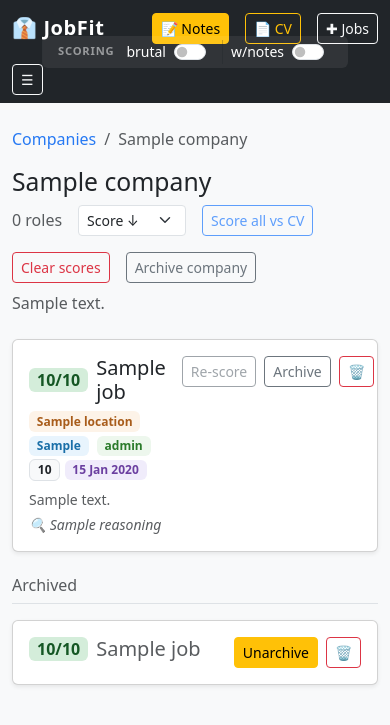
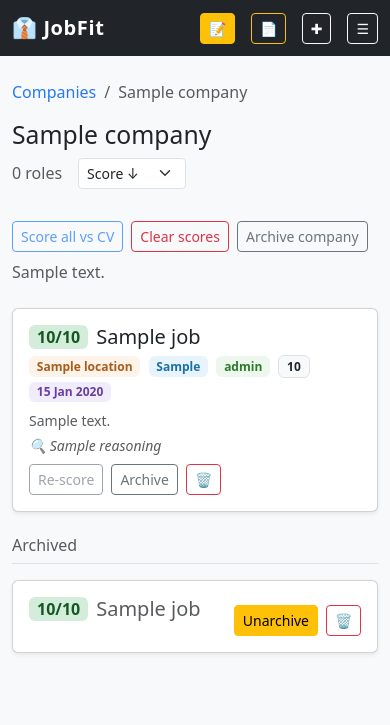
Before and after one commit to sarusso/jobfit, a Django app: template services/webapp/code/jobfit/core_app/templates/jobs/company.html in a window 390 px wide. Shown: the top 725 px of the page. Run offline with Django 3.2, Linux system fonts and the light colour scheme; a user stored in the database is signed in; tables that the repository leaves empty hold one stand-in row (values such as "Sample post"); the template is opened without the code that fills it: values that come from a table or form of the project are taken from there, most other values are stand-ins (such as "Sample title", 1, 10 or a date in 2020).

Commit message:
Improve mobile layout across job, company, and account pages
- Navbar: hide scoring pill on mobile (d-md), icon-only buttons, scoring toggles in offcanvas
- Job detail: buttons wrap below title on <lg, CV Match card reordered to top on mobile
- Company: job card buttons wrap on <md, Score all vs CV grouped with Clear/Archive on mobile
- Account: smaller redeem input with shorter placeholder
- All mobile breakpoints bumped to md/lg to cover tablets up to 991px

Co-Authored-By: Claude Sonnet 4.6 <noreply@anthropic.com>

```diff
--- a/services/webapp/code/jobfit/core_app/templates/account.html
+++ b/services/webapp/code/jobfit/core_app/templates/account.html
@@ -160,10 +160,10 @@
           <div class="account-row">
             <div class="account-label">Redeem gift code</div>
             <div class="account-value">
-              <div class="input-group input-group-sm" style="width:16rem">
+              <div class="input-group input-group-sm" style="max-width:13rem">
                 <input type="text" name="code" class="form-control"
-                       placeholder="XXXX-XXXX-XXXX" autocomplete="off" spellcheck="false">
-                <button class="btn btn-outline-primary ms-2" type="submit">Redeem</button>
+                       placeholder="XXXX-XXXX" autocomplete="off" spellcheck="false" style="max-width:7rem">
+                <button class="btn btn-outline-primary" type="submit">Redeem</button>
               </div>
             </div>
           </div>
--- a/services/webapp/code/jobfit/core_app/templates/base_jobs.html
+++ b/services/webapp/code/jobfit/core_app/templates/base_jobs.html
@@ -40,6 +40,10 @@
       border-radius: 50%; animation: spin .8s linear infinite;
     }
     @keyframes spin { to { transform: rotate(360deg); } }
+    @media (max-width: 991.98px) {
+      .btn-sm-on-mobile { width: 100%; }
+      .btn-sm-on-mobile .btn { font-size: .82rem; padding: .3rem .6rem; }
+    }
   </style>
 </head>
 <body>
@@ -47,8 +51,8 @@
     <div class="container d-flex align-items-center gap-3 position-relative">
       <a class="navbar-brand me-0" href="{% url 'jobs_index' %}">&#128084; JobFit</a>
 
-      {# ── Scoring toggles — absolutely centred ── #}
-      <div class="position-absolute start-50 translate-middle-x d-flex align-items-center gap-2 px-3 py-1 rounded" style="background:rgba(255,255,255,.07)">
+      {# ── Scoring toggles — absolutely centred (hidden on mobile) ── #}
+      <div class="position-absolute start-50 translate-middle-x d-none d-md-flex align-items-center gap-2 px-3 py-1 rounded" style="background:rgba(255,255,255,.07)">
         <span class="text-white-50 me-1" style="font-size:.7rem;text-transform:uppercase;letter-spacing:.07em;font-weight:600">Scoring</span>
         <form action="{% url 'jobs_set_mode' %}" method="post" id="modeForm" class="d-flex align-items-center gap-2 m-0">
           {% csrf_token %}
@@ -76,15 +80,15 @@
       {# ── Notes button ── #}
       <button type="button" class="btn btn-sm {% if candidate_notes %}btn-warning{% else %}btn-outline-light{% endif %} ms-auto"
               data-bs-toggle="modal" data-bs-target="#notesModal"
-              title="{% if candidate_notes %}Personal notes active — included in every score{% else %}Add personal notes to improve scoring{% endif %}">&#128221; Notes</button>
+              title="{% if candidate_notes %}Personal notes active — included in every score{% else %}Add personal notes to improve scoring{% endif %}">&#128221;<span class="d-none d-md-inline"> Notes</span></button>
 
       {# ── CV button ── #}
       <button type="button" class="btn btn-sm {% if cv_uploaded %}btn-success{% else %}btn-outline-warning{% endif %}"
-              data-bs-toggle="modal" data-bs-target="#cvModal">&#128196; CV</button>
+              data-bs-toggle="modal" data-bs-target="#cvModal">&#128196;<span class="d-none d-md-inline"> CV</span></button>
 
       {# ── Add Jobs button ── #}
       <button type="button" class="btn btn-sm btn-outline-light"
-              data-bs-toggle="modal" data-bs-target="#addJobsModal">&#10010; Jobs</button>
+              data-bs-toggle="modal" data-bs-target="#addJobsModal">&#10010;<span class="d-none d-md-inline"> Jobs</span></button>
 
       {# ── Hamburger ── #}
       <button class="btn btn-sm btn-outline-light" type="button"
@@ -108,6 +112,30 @@
         <a class="nav-link px-4 py-2" href="/account/">&#128100; Account</a>
         <a class="nav-link px-4 py-2" href="/logout/">&#128275; Logout</a>
       </nav>
+      {# ── Scoring toggles visible only on mobile ── #}
+      <div class="d-md-none px-4 pt-3 pb-2 border-top mt-2">
+        <div class="text-muted mb-2" style="font-size:.7rem;text-transform:uppercase;letter-spacing:.07em;font-weight:600">Scoring</div>
+        <form action="{% url 'jobs_set_mode' %}" method="post" class="d-flex align-items-center gap-2 mb-2">
+          {% csrf_token %}
+          <input type="hidden" name="mode" value="{{ scoring_mode }}">
+          <label for="modeToggleMobile" class="small mb-0" style="cursor:pointer">Brutal mode</label>
+          <div class="form-check form-switch m-0 ms-auto">
+            <input class="form-check-input" type="checkbox" id="modeToggleMobile"
+                   {% if scoring_mode == "brutal" %}checked{% endif %}
+                   onchange="this.closest('form').querySelector('[name=mode]').value=this.checked?'brutal':'normal'; this.closest('form').submit()">
+          </div>
+        </form>
+        <form action="{% url 'jobs_set_notes' %}" method="post" class="d-flex align-items-center gap-2">
+          {% csrf_token %}
+          <input type="hidden" name="use_notes" value="{% if use_notes %}1{% else %}0{% endif %}">
+          <label for="notesToggleMobile" class="small mb-0" style="cursor:pointer">Use notes</label>
+          <div class="form-check form-switch m-0 ms-auto">
+            <input class="form-check-input" type="checkbox" id="notesToggleMobile"
+                   {% if use_notes %}checked{% endif %}
+                   onchange="this.closest('form').querySelector('[name=use_notes]').value=this.checked?'1':'0'; this.closest('form').submit()">
+          </div>
+        </form>
+      </div>
     </div>
   </div>
 
--- a/services/webapp/code/jobfit/core_app/templates/jobs/company.html
+++ b/services/webapp/code/jobfit/core_app/templates/jobs/company.html
@@ -21,6 +21,8 @@
         <option value="title-asc">Title A→Z</option>
         <option value="title-desc">Title Z→A</option>
       </select>
+      <div class="w-100 d-md-none"></div>
+      <div class="d-flex gap-2 flex-wrap">
         <button class="btn btn-sm btn-outline-primary" {% if not can_score %}disabled{% endif %}
                 title="{% if not has_openai_key %}Requires OpenAI key{% elif not cv_uploaded %}Upload a CV to enable scoring{% endif %}"
                 onclick="scoreAll('{{ company.slug }}')">Score all vs CV</button>
@@ -42,6 +44,7 @@
         {% endif %}
       </div>
     </div>
+  </div>
   {% if company.description %}
   <p class="text-muted mt-2 mb-0">{{ company.description }}</p>
   {% endif %}
@@ -53,8 +56,8 @@
      data-score="{{ job.score.score|default:"-1" }}"
      data-title="{{ job.title|lower }}">
   <div class="card-body">
-    <div class="d-flex justify-content-between align-items-start">
-      <div class="flex-grow-1 me-3">
+    <div class="d-flex justify-content-between align-items-start flex-wrap flex-md-nowrap">
+      <div class="flex-grow-1 me-md-3">
         <div class="d-flex align-items-center gap-2 mb-1">
           {% score_badge job.score "fs-6 px-2 py-1" %}
           <h5 class="mb-0">
@@ -75,7 +78,7 @@
         {% if job.summary %}<p class="text-muted mb-1 small">{{ job.summary }}</p>{% endif %}
         {% if job.score %}<p class="text-muted mb-0 small fst-italic">&#128269; {{ job.score.reasoning }}</p>{% endif %}
       </div>
-      <div class="d-flex gap-2 flex-shrink-0 position-relative" style="z-index:1">
+      <div class="d-flex gap-2 flex-shrink-0 position-relative mt-2 mt-md-0" style="z-index:1">
         <form action="{% url 'jobs_score_one' company.slug job.id %}" method="post" class="m-0">
           {% csrf_token %}
           <button class="btn btn-sm btn-outline-secondary" {% if not can_score %}disabled{% endif %}
@@ -109,8 +112,8 @@
      data-score="{{ job.score.score|default:"-1" }}"
      data-title="{{ job.title|lower }}">
   <div class="card-body">
-    <div class="d-flex justify-content-between align-items-start">
-      <div class="flex-grow-1 me-3">
+    <div class="d-flex justify-content-between align-items-start flex-wrap flex-md-nowrap">
+      <div class="flex-grow-1 me-md-3">
         <div class="d-flex align-items-center gap-2 mb-1">
           {% score_badge job.score "fs-6 px-2 py-1" %}
           <h5 class="mb-0 text-muted">
@@ -120,7 +123,7 @@
           </h5>
         </div>
       </div>
-      <div class="d-flex gap-2 flex-shrink-0 position-relative" style="z-index:1">
+      <div class="d-flex gap-2 flex-shrink-0 position-relative mt-2 mt-md-0" style="z-index:1">
         <form action="{% url 'jobs_unarchive_job' company.slug job.id %}" method="post" class="m-0">
           {% csrf_token %}
           <button class="btn btn-sm btn-warning">Unarchive</button>
```
Also changed, not shown: services/webapp/code/jobfit/core_app/templates/jobs/job.html (+5 -5 lines). Lines whose indentation alone changed are shown as unchanged.
